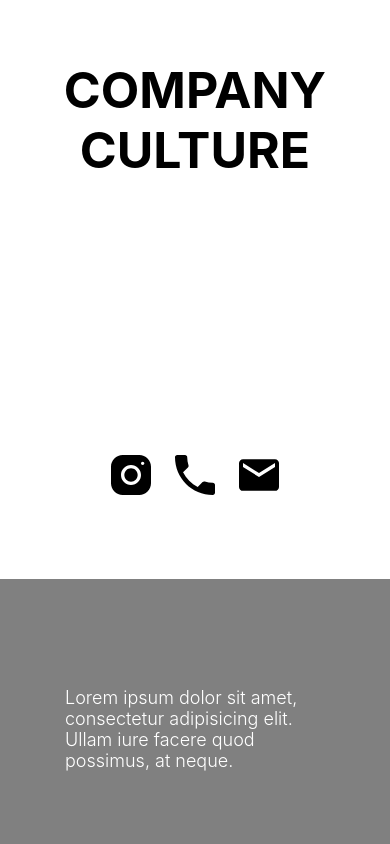
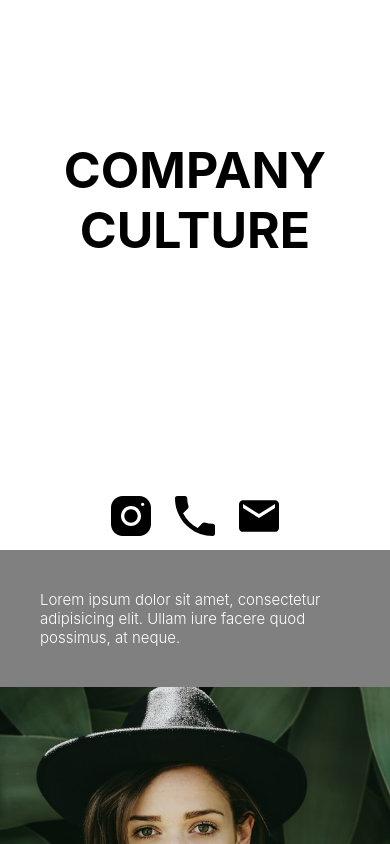
Before and after one commit to Fedina97/Company-culture, a plain HTML site: page index.html in a window 390 px wide. Shown: the top 844 px of the page. Drawn offline with Linux system fonts and the light colour scheme; files whose address does not match are found by name.

Commit message:
Доработка

```diff
--- a/style.css
+++ b/style.css
@@ -55,6 +55,7 @@
 
 .item__first_header {
   text-align: center;
+  padding: 20px;
   font-size: 64px;
   font-family: 'Inter', sans-serif;
 }
@@ -130,10 +131,20 @@
   width: 100%;
 }
 
+@media (max-width: 1200px) {
+  .item__first_header {
+    font-size: 48px;
+  }
+}
+
 @media (min-width: 1280px) {
   .icon {
     width: 60px;
     height: 60px;
+  }
+
+  .item__second_desc-content {
+    font-size: 24px;
   }
 }
 
@@ -143,13 +154,28 @@
   }
 
   .item__second_desc-content {
-    font-size: 14px;
+    font-size: 20px;
   }
 }
 
-@media (max-width: 767px) {
+@media (min-width: 768px) and (max-width: 991px) {
+  .item__second_desc-content {
+    font-size: 15px;
+  }
+}
+
+@media (min-width: 320px) and (max-width: 767px) {
   .container__items {
     display: block;
+  }
+
+  .column-1 {
+    display: flex;
+    flex-direction: column;
+  }
+
+  .item__first {
+    height: 550px;
   }
 
   .item__first_header {
@@ -158,12 +184,13 @@
     height: 600px;
   }
 
-  .item__second_desc-content {
-    font-size: 18px;
+  .item__second_desc {
+    padding: 20px;
   }
 
-  .item__first_content-icons {
-    margin-bottom: 50px;
+  .item__second_desc-content {
+    font-size: 15px;
+    padding: 20px;
   }
 
   .icon {
@@ -171,10 +198,3 @@
     height: 60px;
   }
 }
-
-@media (min-width: 320px) {
-  .item__first_content {
-    margin: 0;
-    padding: 0;
-  }
-}
```
